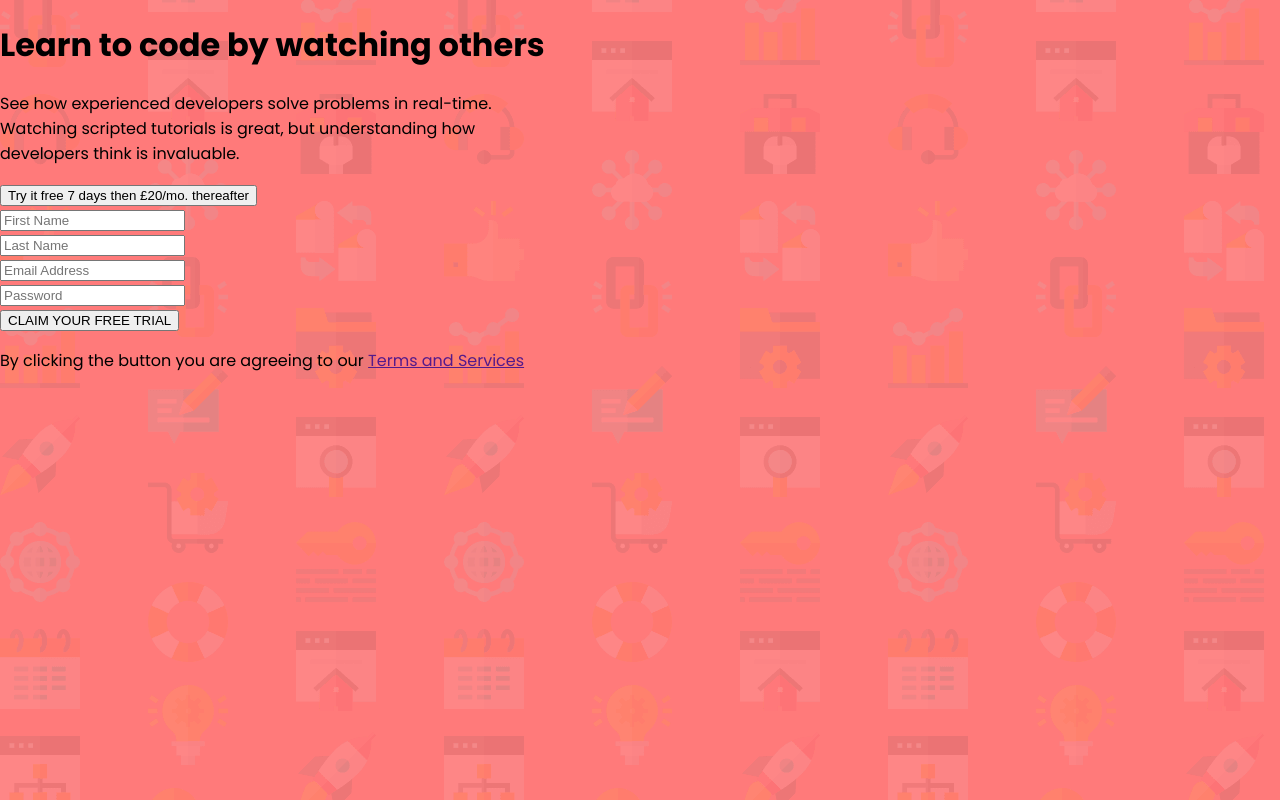
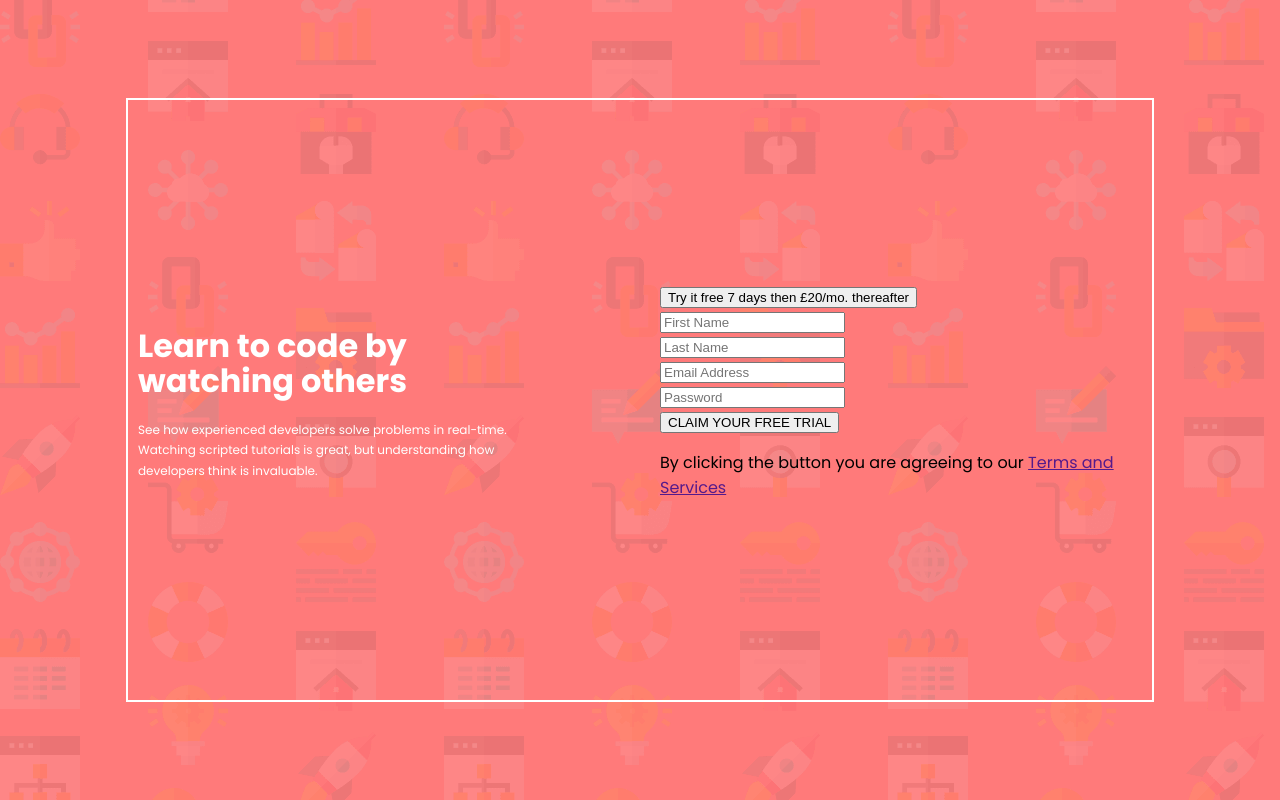
Before and after one commit to chrisgibbo/Signup-Form, a plain HTML site: page index.html in a window 1280 px wide. Drawn offline with Linux system fonts and the light colour scheme.

Commit message:
display flex on container, card. Adjust fontcolor

```diff
--- a/style.css
+++ b/style.css
@@ -18,3 +18,35 @@ body {
     margin: 0;
     font-family: "Poppins";
 }
+
+.container {
+    display: flex;
+    justify-content: center;
+    align-items: center;
+    height: 100vh;
+}
+
+.card-area {
+    border: 2px solid white;
+    display: flex;
+    align-items: center;
+    max-width: 80%;
+    height: 600px;
+}
+
+.text-side {
+    width: 50%;
+    color: white;
+    padding: 0 10px 0 10px;
+}
+
+.title {
+    line-height: 1.1;
+    width: 350px;
+}
+
+.body-text {
+    font-size: 12px;
+    line-height: 1.7;
+    width: 1150px;
+}
```
